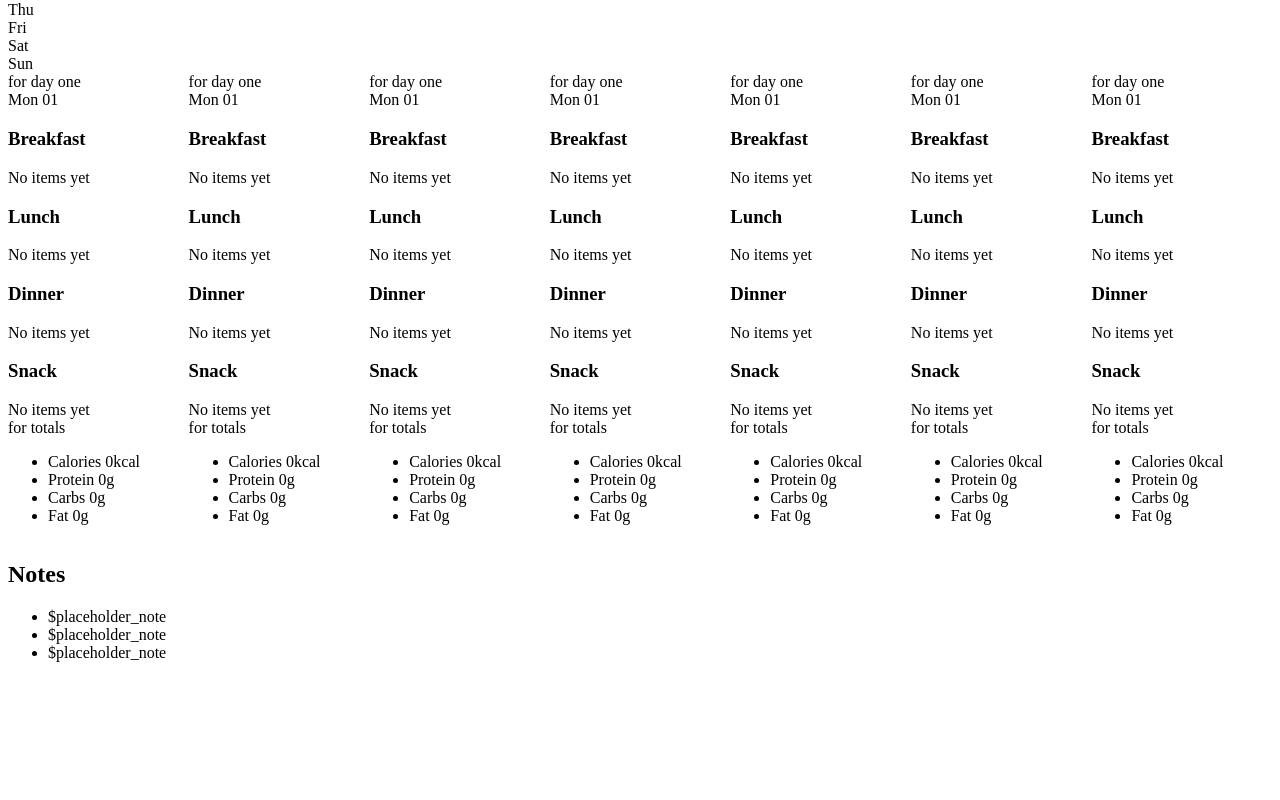
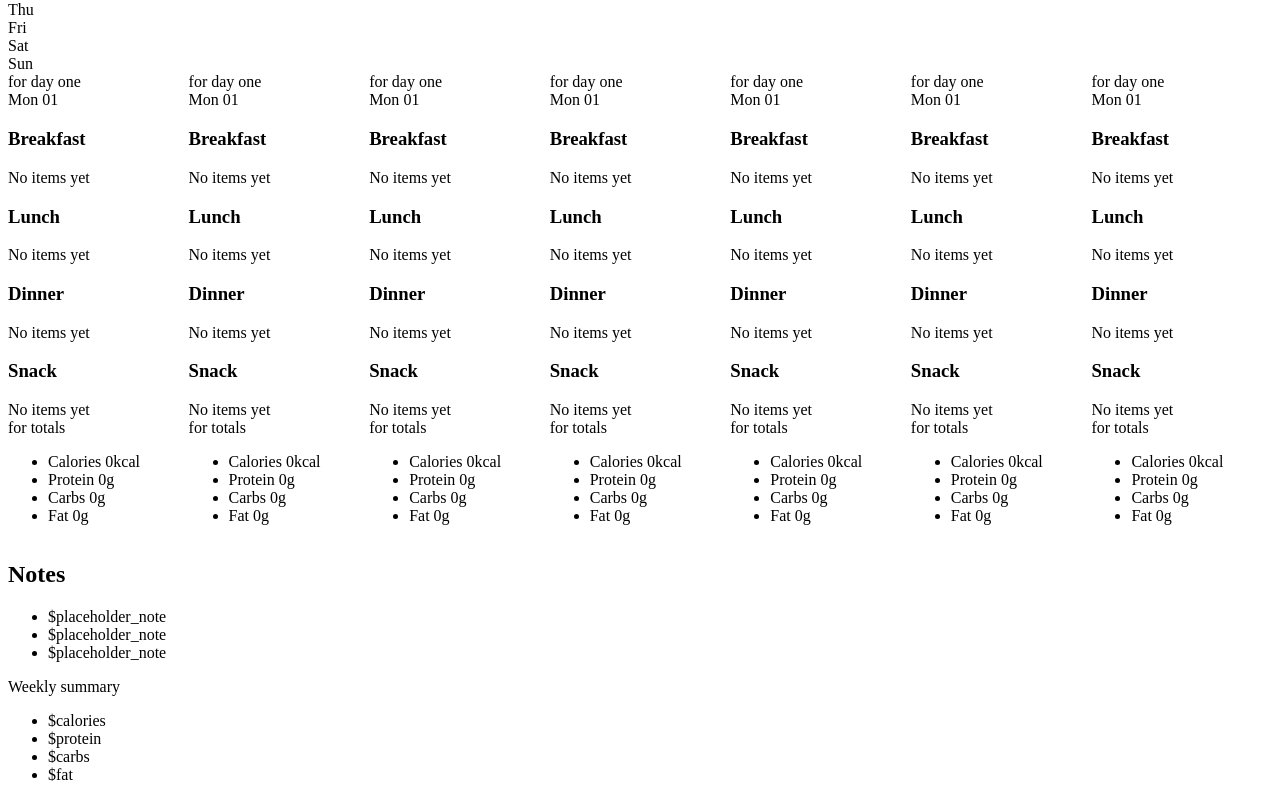
Before and after one commit to xcrazibl3/fitness-app, a Vue app: page / in a window 1280 px wide. Shown: the part 361-1161 px from the top of the page. Before the commit the page ends 1039 px from the top, so only its background shows below. Built offline with nearby package versions, Linux system fonts and the light colour scheme.

Commit message:
template is ready

```diff
--- a/src/components/MealPlan.vue
+++ b/src/components/MealPlan.vue
@@ -629,6 +629,31 @@
                 </li>
             </ul>
         </section>
+
+        <footer class="meal-plan__footer">
+            <div class="meal-plan__week-summary">
+                Weekly summary
+            </div>
+
+            <ul class="meal-plan__week-totals">
+                <li class="meal-plan__week-totals-item">
+                    $calories
+                </li>
+
+                <li class="meal-plan__week-totals-item">
+                    $protein
+                </li>
+
+                <li class="meal-plan__week-totals-item">
+                    $carbs
+                </li>
+
+                <li class="meal-plan__week-totals-item">
+                    $fat
+                </li>
+            </ul>
+
+        </footer>
     </section>
 </template>
 
```
